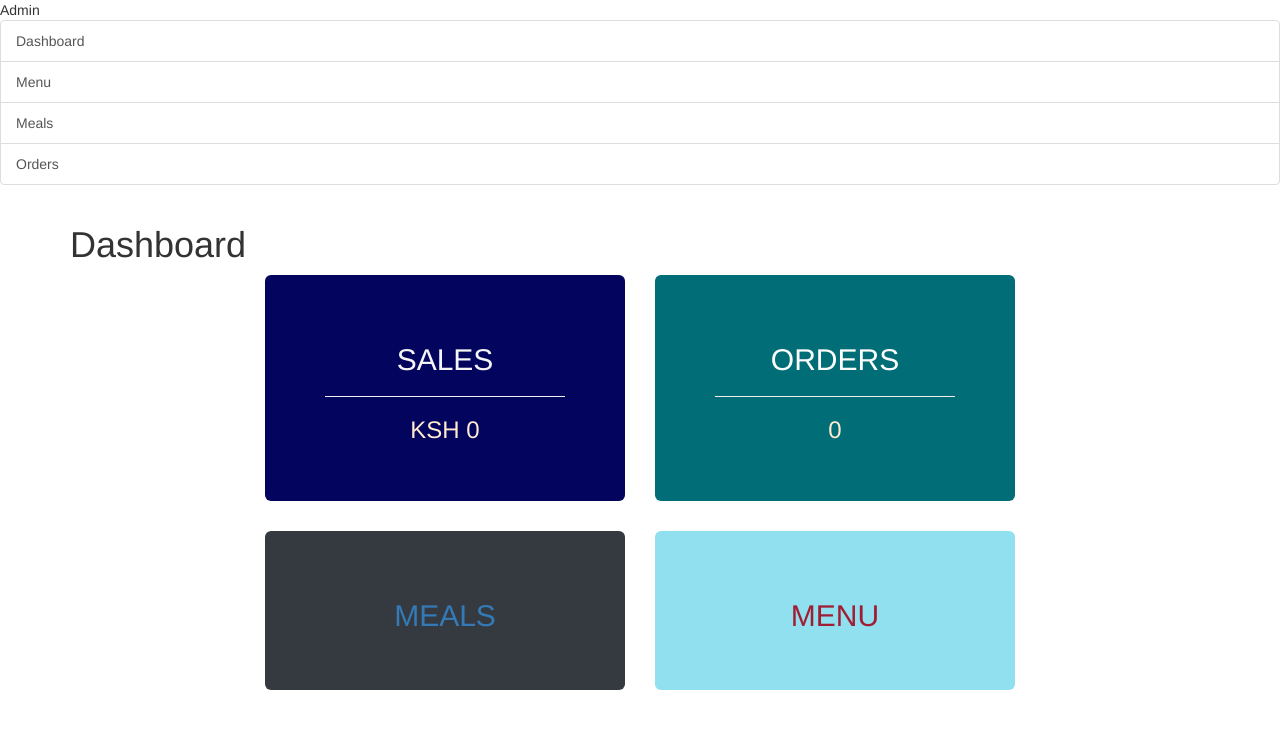
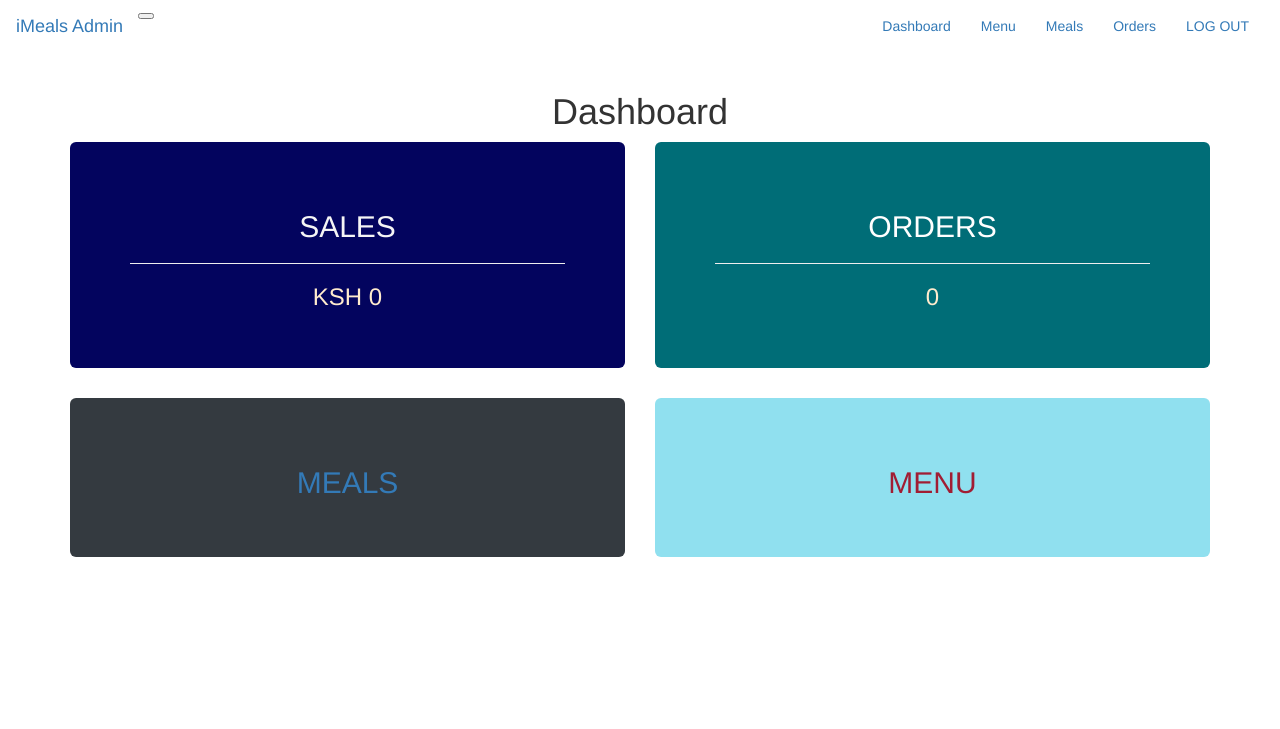
Before and after one commit to kahenya-anita/IMeal, a Flask app: page /user/admin/dashboard/1 in a window 1280 px wide. Shown: the top 729 px of the page. Run offline with Flask 2, Linux system fonts and the light colour scheme; the visitor is signed in with stand-in values (Sample User, id 1); data comes from the database, SQL or seed files in the repository; data that the repository does not hold is empty; some libraries are stand-ins or nearby versions.

Commit message:
Added simple navbar to admin panel

```diff
--- a/app/main/views.py
+++ b/app/main/views.py
@@ -69,9 +69,6 @@
     uname = current_user.username
     title='Dashboard'
     total_orders = Orders.query.count()
-    order=Orders(meal_id=10)
-    db.session.add(order)
-    db.session.commit()
     orders = Orders.query.all()
     total_sales = 0
 
--- a/app/templates/admin/dashboard.html
+++ b/app/templates/admin/dashboard.html
@@ -7,10 +7,9 @@
 {% endblock styles%}
 {% block content%}
 <div class = 'container'>
-    <h1>Dashboard</h1>
+    <h1 class="text-center">Dashboard</h1>
     <div class="row">
-        <div class="col-md-2"></div>
-        <div class="col-md-4">
+        <div class="col-md-6">
             <div class="jumbotron" style="background-color: #03045e; color:whitesmoke;">
                 <div class="card text-center">
                     <div class="card-body">
@@ -21,7 +20,7 @@
                 </div>
             </div>
         </div>
-        <div class="col-md-4">
+        <div class="col-md-6">
             <a href="{{url_for('main.admin_orders',uname=current_user.username)}}}">
                 <div class="jumbotron" style="background-color:#006d77;">
                     <div class="card text-center">
@@ -36,8 +35,7 @@
         </div>
     </div>
     <div class="row">
-        <div class="col-md-2"></div>
-        <div class="col-md-4">
+        <div class="col-md-6">
             <a href="{{url_for('main.admin_meals',uname=current_user.username)}}">
                 <div class="jumbotron" style="background-color: #343a40; ">
                     <div class="card text-center">
@@ -48,7 +46,7 @@
                 </div>
             </a>
         </div>
-        <div class="col-md-4">
+        <div class="col-md-6">
             <a href="{{url_for('main.admin_menu',uname=current_user.username)}}}">
                 <div class="jumbotron" style="background-color: #90e0ef; color:#a11d33">
                     <div class="card text-center">
--- a/app/templates/admin/sidebar.html
+++ b/app/templates/admin/sidebar.html
@@ -1,13 +1,26 @@
 
-
-<div class="d-flex" id="wrapper">
-    <div class="bg-light border-right" id="sidebar-wrapper">
-        <div class="sidebar-heading">Admin </div>
-        <div class="list-group list-group-flush">
-            <a href="{{url_for('main.admin_dashboard',uname=current_user.username)}}" class="list-group-item list-group-item-action bg-light">Dashboard</a>
-            <a href="{{url_for('main.admin_menu',uname=current_user.username)}}" class="list-group-item list-group-item-action bg-light">Menu</a>
-            <a href="{{url_for('main.admin_meals',uname=current_user.username)}}" class="list-group-item list-group-item-action bg-light">Meals</a>
-            <a href="{{url_for('main.admin_orders',uname=current_user.username)}}" class="list-group-item list-group-item-action bg-light">Orders</a>
-        </div>
+<nav class="navbar navbar-expand-lg navbar-dark bg-dark ">
+    <a class="navbar-brand" href="/">iMeals Admin </a>
+    <button class="navbar-toggler" type="button" data-toggle="collapse" data-target="#navbarNavDropdown" aria-controls="navbarNavDropdown" aria-expanded="false" aria-label="Toggle navigation">
+      <span class="navbar-toggler-icon"></span>
+    </button>
+    <div class="collapse navbar-collapse" id="navbarNavDropdown" style="float: right;">
+      <ul class="nav navbar-nav ml-auto mr-3 ">
+        <li class="nav-item">
+          <a class="nav-link" href="{{url_for('main.admin_dashboard',uname=current_user.username)}}">Dashboard</a>
+        </li>
+        <li class="nav-item">
+            <a class="nav-link" href="{{url_for('main.admin_menu',uname=current_user.username)}}"> Menu</a>
+          </li>
+        <li class="nav-item">
+          <a class="nav-link" href="{{url_for('main.admin_meals',uname=current_user.username)}}"> Meals</a>
+        </li>
+        <li class="nav-item">
+            <a class="nav-link" href="{{url_for('main.admin_orders',uname=current_user.username)}}">Orders</a>
+          </li>
+        <li class="nav-item">
+          <a class="nav-link" href="{{url_for('auth.logout')}}">LOG OUT</a>
+        </li>
+      </ul>
     </div>
-</div>
+  </nav>
--- a/config.py
+++ b/config.py
@@ -6,7 +6,7 @@
     General configuration parent class
     '''
     SECRET_KEY = ('1201ccc5804c3210fecc')
-    SQLALCHEMY_DATABASE_URI = 'postgresql+psycopg2://thanos:qwerty@localhost/imeal'
+    SQLALCHEMY_DATABASE_URI = 'postgresql+psycopg2://ABDIHAKIM:123456789@localhost/imeals'
     #heroku database below
     #SQLALCHEMY_DATABASE_URI ='postgres+psycopg2://lfgiafilewplkg:652bbbf039b88462ef1ce2fc405a8a4a434e53c197f30b192ca0ff51e636234b@ec2-3-210-255-177.compute-1.amazonaws.com:5432/d8jd2q7ohb0q7k'
 
```
